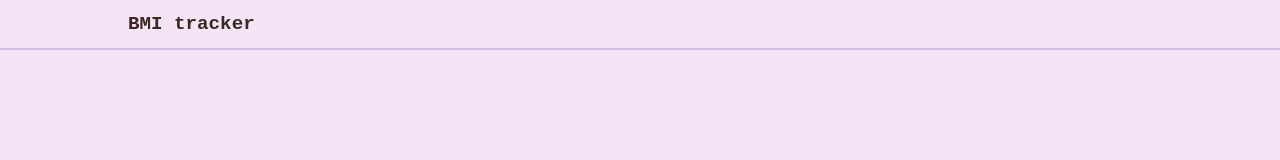
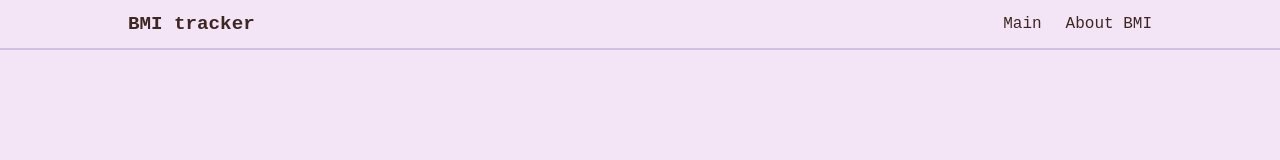
Before and after one commit to denysMoon/bmi-tracker, a React (Create React App) app: page / in a window 1280 px wide. Shown: the top 160 px of the page. Built offline with nearby package versions, Linux system fonts and the light colour scheme.

Commit message:
work with ui

```diff
--- a/src/components/Header.jsx
+++ b/src/components/Header.jsx
@@ -1,13 +1,18 @@
+import Navigation from "./Navigation";
 import { Container } from "./styles/Container.styled";
 import { HeaderStyled } from "./styles/Header.styled";
+import { Wrapper } from "./styles/Wrapper.styled";
 import Title from "./Title";
 
 const Header = () => {
   return (
     <HeaderStyled>
-      <Container>
-        <Title />
-      </Container>
+      <Wrapper>
+        <Container>
+          <Title />
+          <Navigation />
+        </Container>
+      </Wrapper>
     </HeaderStyled>
   );
 };
--- /dev/null
+++ b/src/components/Navigation.jsx
@@ -0,0 +1,13 @@
+import { Container } from "./styles/Container.styled";
+import { Link } from "./styles/Link.styled";
+
+const Navigation = () => {
+  return (
+    <Container>
+      <Link>Main</Link>
+      <Link>About BMI</Link>
+    </Container>
+  );
+};
+
+export default Navigation;
--- a/src/components/styles/Container.styled.js
+++ b/src/components/styles/Container.styled.js
@@ -3,7 +3,5 @@ import styled from "styled-components";
 export const Container = styled.div`
   display: flex;
   justify-content: space-between;
-  align-content: center;
-  width: 80%;
-  margin: 0 auto;
+  align-items: center;
 `;
--- /dev/null
+++ b/src/components/styles/Link.styled.js
@@ -0,0 +1,8 @@
+import styled from "styled-components";
+
+export const Link = styled.a`
+  text-decoration: none;
+  color: ${({ theme }) => theme.color.text};
+  margin-left: 1.5rem;
+  cursor: pointer;
+`;
--- /dev/null
+++ b/src/components/styles/Wrapper.styled.js
@@ -0,0 +1,6 @@
+import styled from "styled-components";
+
+export const Wrapper = styled.div`
+  margin: 0 auto;
+  max-width: 80%;
+`;
```
